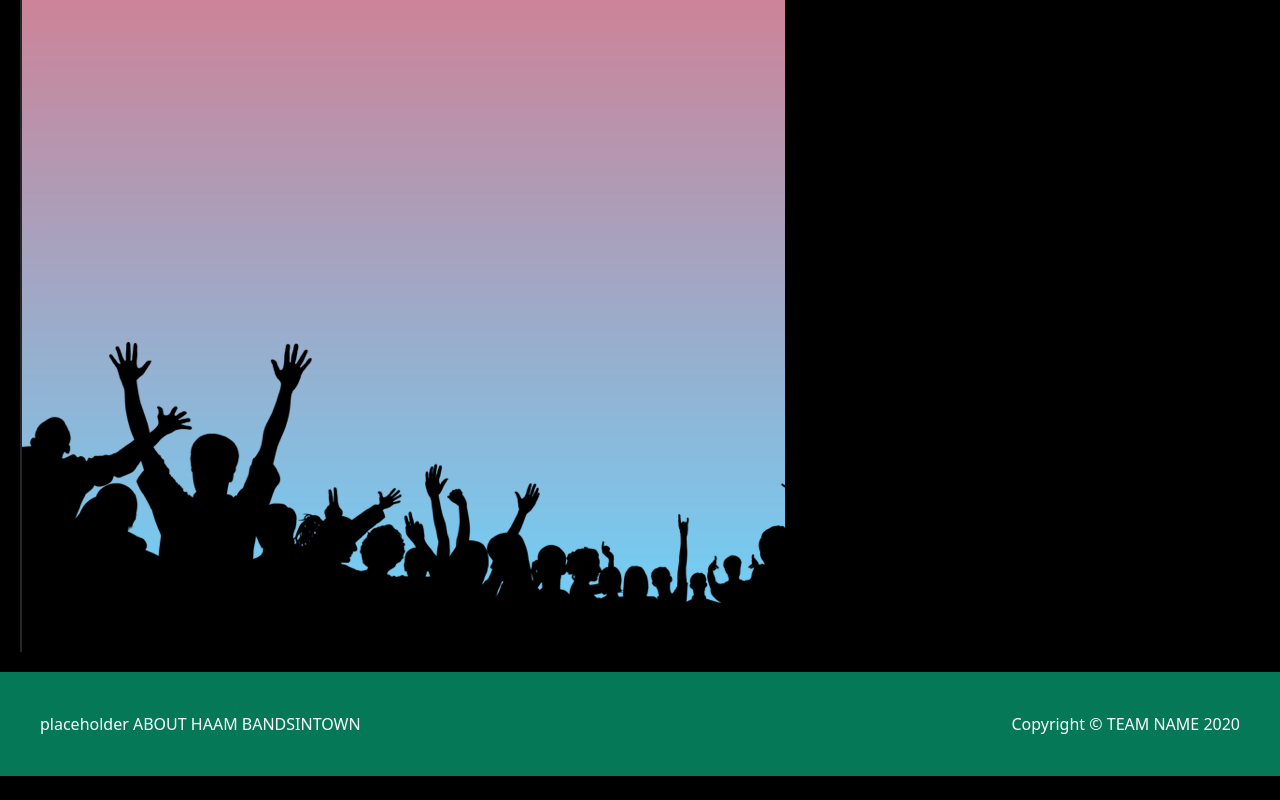
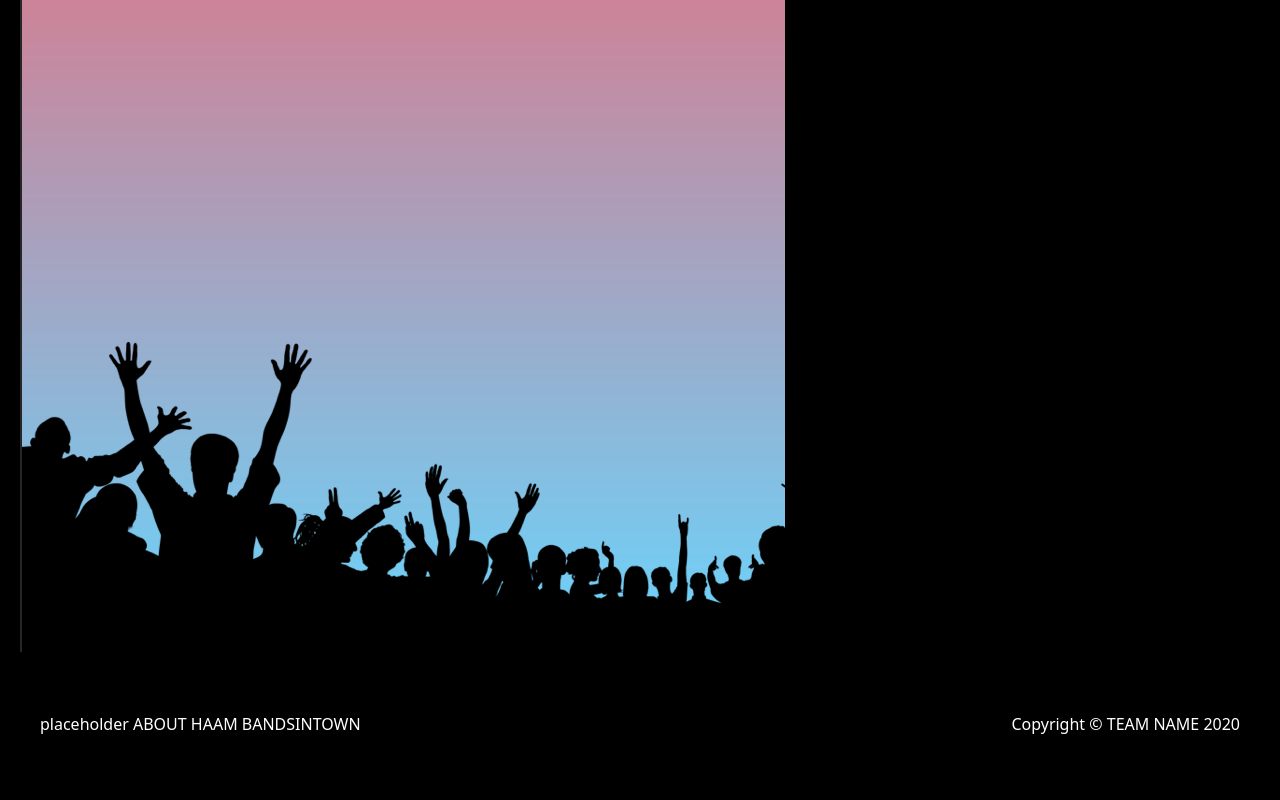
Before and after one commit to nbur4556/dream-festival-lineup, a plain HTML site: page index.html in a window 1280 px wide. Shown: the part 668-1468 px from the top of the page. Drawn offline with nearby package versions, Linux system fonts and the light colour scheme; a web font is replaced by a local one.

Commit message:
change footer color

```diff
--- a/index.html
+++ b/index.html
@@ -64,7 +64,7 @@
     </article>
 
     <!-- Footer -->
-      <footer class="p-10 bg-green-700 flex justify-between">
+      <footer class="p-10 bg-black-400 flex justify-between">
         <div class="md:w-1/2">
           <h3 class="text-lg-mb-2">placeholder ABOUT HAAM BANDSINTOWN</h3>
         </div>
```
